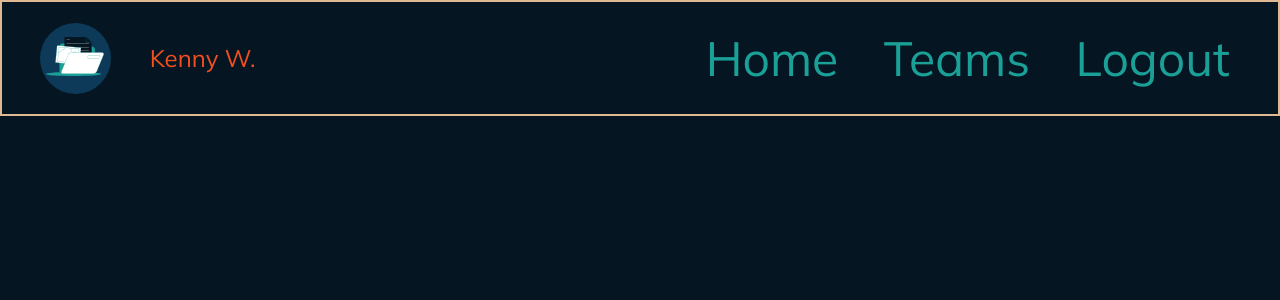
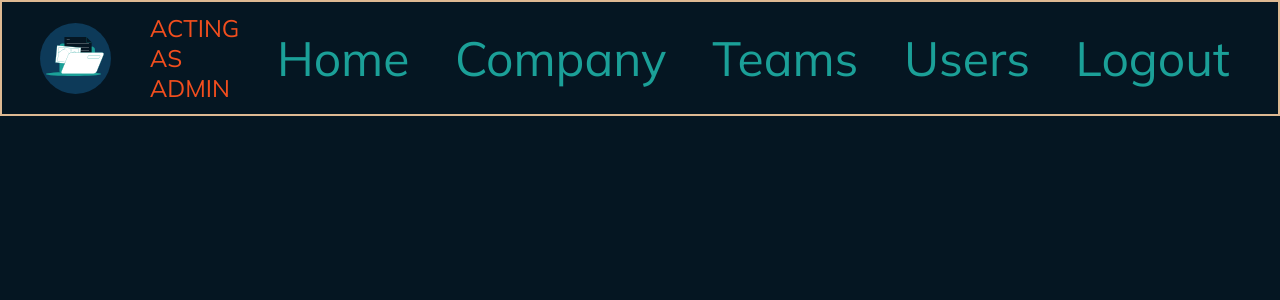
Before and after one commit to chrisfrick/project-dashboard, an Angular app in the folder frontend/: page / in a window 1280 px wide. Shown: the top 300 px of the page. Built offline with nearby package versions, Linux system fonts and the light colour scheme.

Commit message:
fixed admin/regular user bug

```diff
--- a/frontend/src/app/navbar/navbar.component.html
+++ b/frontend/src/app/navbar/navbar.component.html
@@ -2,8 +2,8 @@
   <ul>
     <li class="logo-admin">
       <img class="logo" src="../../assets/logo.svg" />
-      <div class="admin-text" *ngIf="admin">ACTING AS ADMIN</div>
-      <div class="admin-text">
+      <div class="admin-text" *ngIf="userIsAdmin">ACTING AS ADMIN</div>
+      <div class="admin-text" *ngIf="!userIsAdmin">
         {{ firstName }} {{ this.lastName | nameToInitial }}
       </div>
     </li>
@@ -12,9 +12,9 @@
     </li>
     <li class="menu" [class.is-open]="isMenuOpen">
       <a class="menu-item">Home</a>
-      <a class="menu-item" *ngIf="admin">Company</a>
+      <a class="menu-item" *ngIf="userIsAdmin">Company</a>
       <a class="menu-item">Teams</a>
-      <a class="menu-item" *ngIf="admin">Users</a>
+      <a class="menu-item" *ngIf="userIsAdmin">Users</a>
       <a class="menu-item no-border">Logout</a>
     </li>
   </ul>
--- a/frontend/src/app/navbar/navbar.component.ts
+++ b/frontend/src/app/navbar/navbar.component.ts
@@ -10,7 +10,7 @@ export class NavbarComponent {
   firstName = 'Kenny';
   lastName = 'Worth';
 
-  admin = false;
+  userIsAdmin = true;
 
   isMenuOpen = false;
 
```
